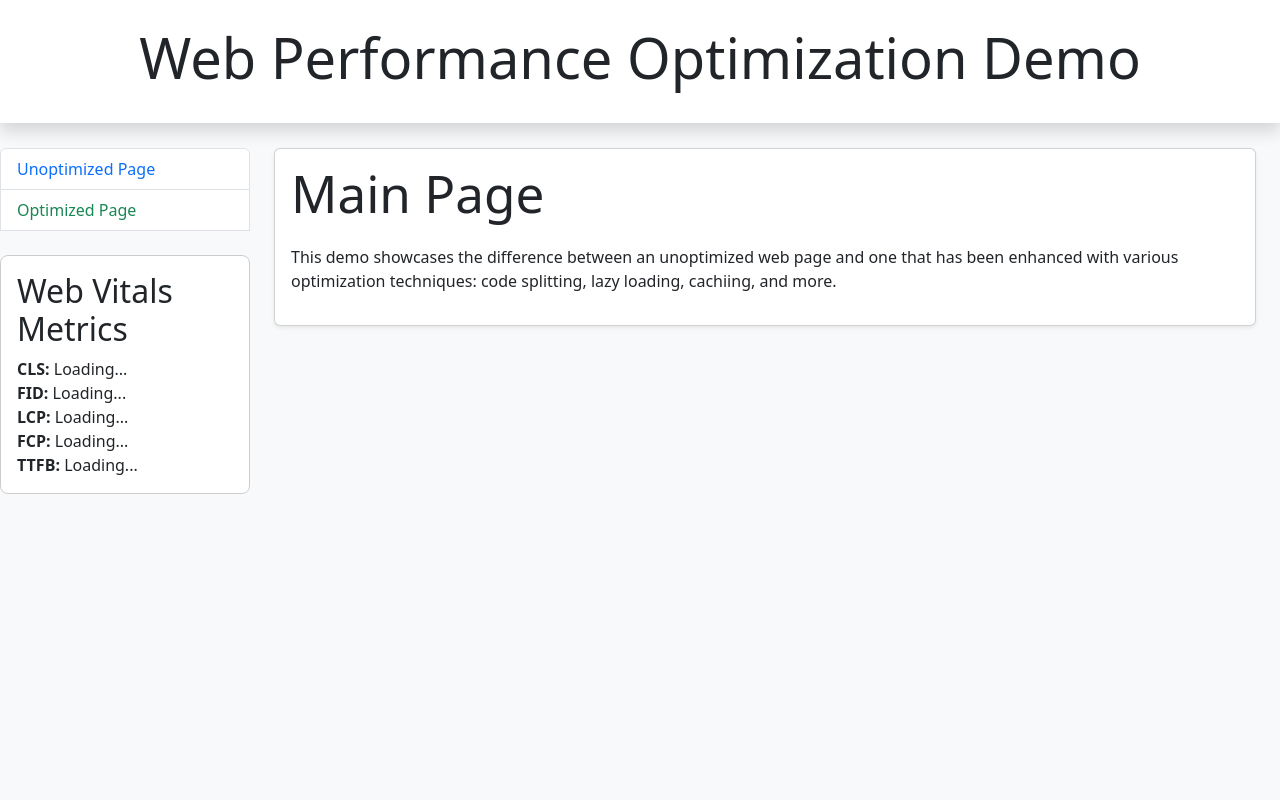
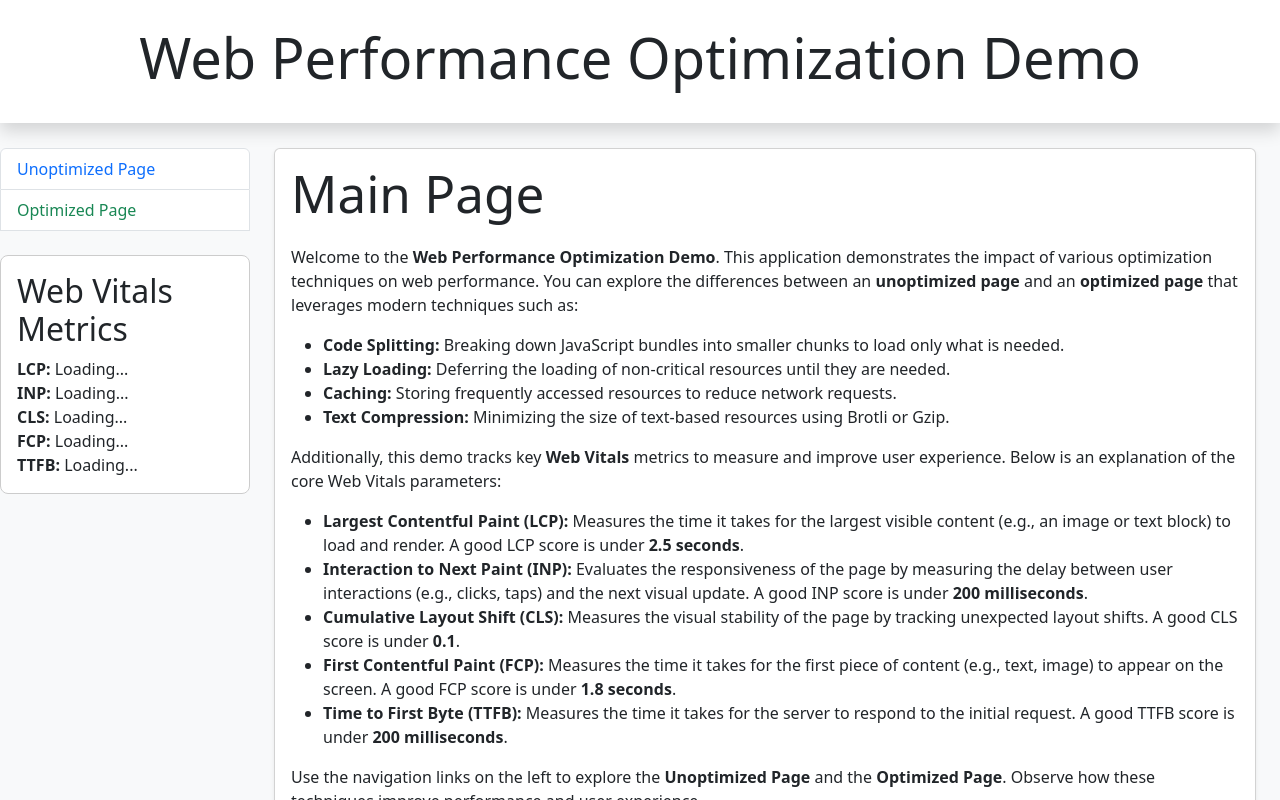
Before and after one commit to eloritzkovitz/web-performance-optimization-demo, a React (Vite) app in the folder frontend/: page / in a window 1280 px wide. Built offline with nearby package versions, Linux system fonts and the light colour scheme.

Commit message:
Reorganized metrics and added explanations

```diff
--- a/frontend/src/components/WebVitals.tsx
+++ b/frontend/src/components/WebVitals.tsx
@@ -1,20 +1,21 @@
 import { useEffect, useState } from "react";
 import { useLocation } from "react-router-dom";
-import { onCLS, onFID, onLCP, onFCP, onTTFB, Metric } from "web-vitals";
+import { onLCP, onINP, onCLS, onFCP, onTTFB } from "web-vitals";
+
 
 interface Metrics {
+  lcp: number | null;
+  inp: number | null;
   cls: number | null;
-  fid: number | null;
-  lcp: number | null;
   fcp: number | null;
   ttfb: number | null;
 }
 
 const WebVitals = () => {
   const [metrics, setMetrics] = useState<Metrics>({
+    lcp: null,
+    inp: null,
     cls: null,
-    fid: null,
-    lcp: null,
     fcp: null,
     ttfb: null,
   });
@@ -24,14 +25,14 @@ const WebVitals = () => {
   useEffect(() => {
     // Reset metrics when the route changes
     setMetrics({
+      lcp: null,
+      inp: null,
       cls: null,
-      fid: null,
-      lcp: null,
       fcp: null,
       ttfb: null,
     });
 
-    const handleMetric = (metric: Metric) => {
+    const handleMetric = (metric: { name: string; value: number }) => {
       setMetrics((prevMetrics) => ({
         ...prevMetrics,
         [metric.name.toLowerCase()]: metric.value,
@@ -39,17 +40,17 @@ const WebVitals = () => {
     };
 
     // Re-measure Web Vitals metrics
+    onLCP(handleMetric);
+    onINP(handleMetric);
     onCLS(handleMetric);
-    onFID(handleMetric);
-    onLCP(handleMetric);
     onFCP(handleMetric);
     onTTFB(handleMetric);
 
     // Simulate a "page load" by triggering metrics manually
     const simulatePageLoad = () => {
+      onLCP(handleMetric);
+      onINP(handleMetric);
       onCLS(handleMetric);
-      onFID(handleMetric);
-      onLCP(handleMetric);
       onFCP(handleMetric);
       onTTFB(handleMetric);
     };
@@ -59,9 +60,9 @@ const WebVitals = () => {
     // Cleanup function to reset metrics when the component unmounts
     return () => {
       setMetrics({
+        lcp: null,
+        inp: null,
         cls: null,
-        fid: null,
-        lcp: null,
         fcp: null,
         ttfb: null,
       });
@@ -73,13 +74,13 @@ const WebVitals = () => {
       <h2>Web Vitals Metrics</h2>
       <ul style={{ listStyleType: "none", padding: 0 }}>
         <li>
-          <strong>CLS:</strong> {metrics.cls !== null ? metrics.cls.toFixed(3) : "Loading..."}
+          <strong>LCP:</strong> {metrics.lcp !== null ? metrics.lcp.toFixed(3) : "Loading..."}
         </li>
         <li>
-          <strong>FID:</strong> {metrics.fid !== null ? `${metrics.fid.toFixed(2)} ms` : "Loading..."}
+          <strong>INP:</strong> {metrics.inp !== null ? `${metrics.inp.toFixed(2)} ms` : "Loading..."}
         </li>
         <li>
-          <strong>LCP:</strong> {metrics.lcp !== null ? `${metrics.lcp.toFixed(2)} ms` : "Loading..."}
+          <strong>CLS:</strong> {metrics.cls !== null ? `${metrics.cls.toFixed(2)} ms` : "Loading..."}
         </li>
         <li>
           <strong>FCP:</strong> {metrics.fcp !== null ? `${metrics.fcp.toFixed(2)} ms` : "Loading..."}
--- a/frontend/src/pages/MainPage.tsx
+++ b/frontend/src/pages/MainPage.tsx
@@ -77,9 +77,36 @@ export default function MainPage({ children }: MainPageProps) {
                       <h1>Main Page</h1>
                       <div className="mb-4" />
                       <p>
-                        This demo showcases the difference between an unoptimized
-                        web page and one that has been enhanced with various
-                        optimization techniques: code splitting, lazy loading, cachiing, and more.
+                        Welcome to the <strong>Web Performance Optimization Demo</strong>. This application demonstrates the impact of various optimization techniques on web performance. You can explore the differences between an <strong>unoptimized page</strong> and an <strong>optimized page</strong> that leverages modern techniques such as:
+                      </p>
+                      <ul>
+                        <li><strong>Code Splitting:</strong> Breaking down JavaScript bundles into smaller chunks to load only what is needed.</li>
+                        <li><strong>Lazy Loading:</strong> Deferring the loading of non-critical resources until they are needed.</li>
+                        <li><strong>Caching:</strong> Storing frequently accessed resources to reduce network requests.</li>
+                        <li><strong>Text Compression:</strong> Minimizing the size of text-based resources using Brotli or Gzip.</li>
+                      </ul>
+                      <p>
+                        Additionally, this demo tracks key <strong>Web Vitals</strong> metrics to measure and improve user experience. Below is an explanation of the core Web Vitals parameters:
+                      </p>
+                      <ul>
+                        <li>
+                          <strong>Largest Contentful Paint (LCP):</strong> Measures the time it takes for the largest visible content (e.g., an image or text block) to load and render. A good LCP score is under <strong>2.5 seconds</strong>.
+                        </li>
+                        <li>
+                          <strong>Interaction to Next Paint (INP):</strong> Evaluates the responsiveness of the page by measuring the delay between user interactions (e.g., clicks, taps) and the next visual update. A good INP score is under <strong>200 milliseconds</strong>.
+                        </li>
+                        <li>
+                          <strong>Cumulative Layout Shift (CLS):</strong> Measures the visual stability of the page by tracking unexpected layout shifts. A good CLS score is under <strong>0.1</strong>.
+                        </li>
+                        <li>
+                          <strong>First Contentful Paint (FCP):</strong> Measures the time it takes for the first piece of content (e.g., text, image) to appear on the screen. A good FCP score is under <strong>1.8 seconds</strong>.
+                        </li>
+                        <li>
+                          <strong>Time to First Byte (TTFB):</strong> Measures the time it takes for the server to respond to the initial request. A good TTFB score is under <strong>200 milliseconds</strong>.
+                        </li>
+                      </ul>
+                      <p>
+                        Use the navigation links on the left to explore the <strong>Unoptimized Page</strong> and the <strong>Optimized Page</strong>. Observe how these techniques improve performance and user experience.
                       </p>
                     </>
                   )}
```
